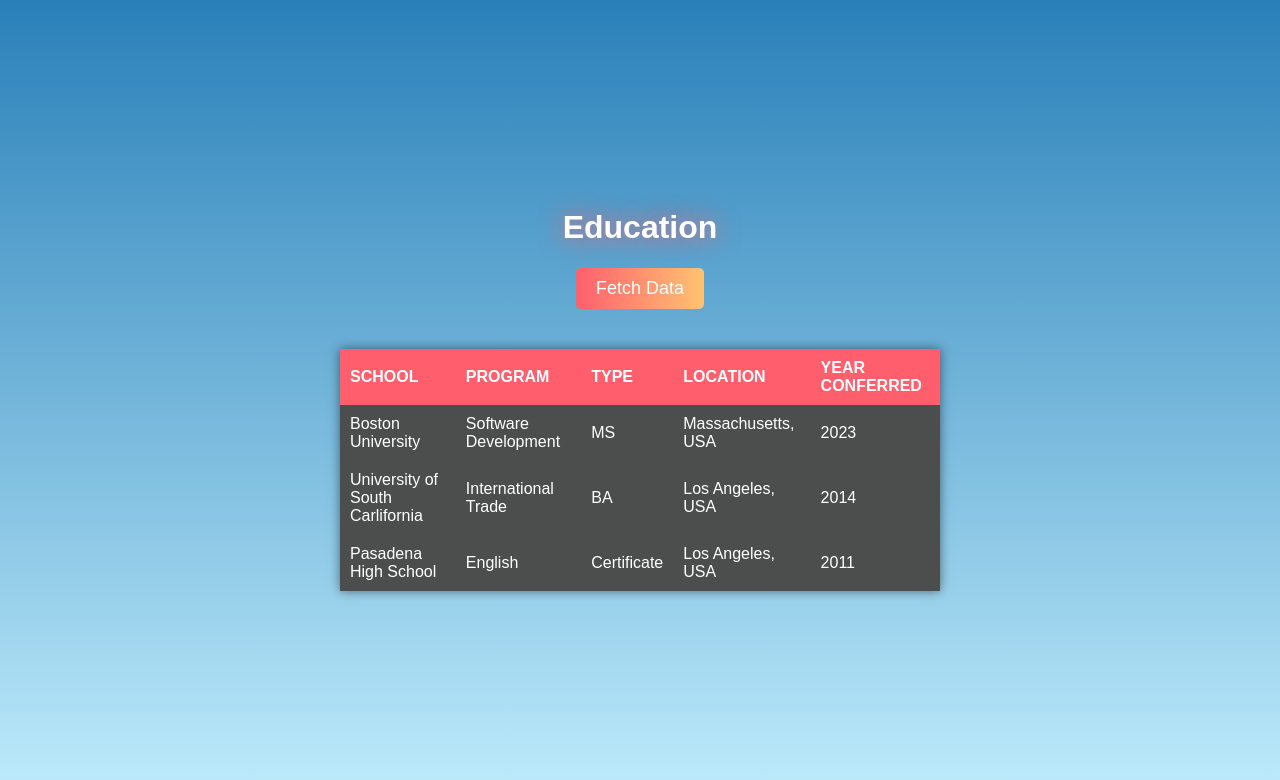
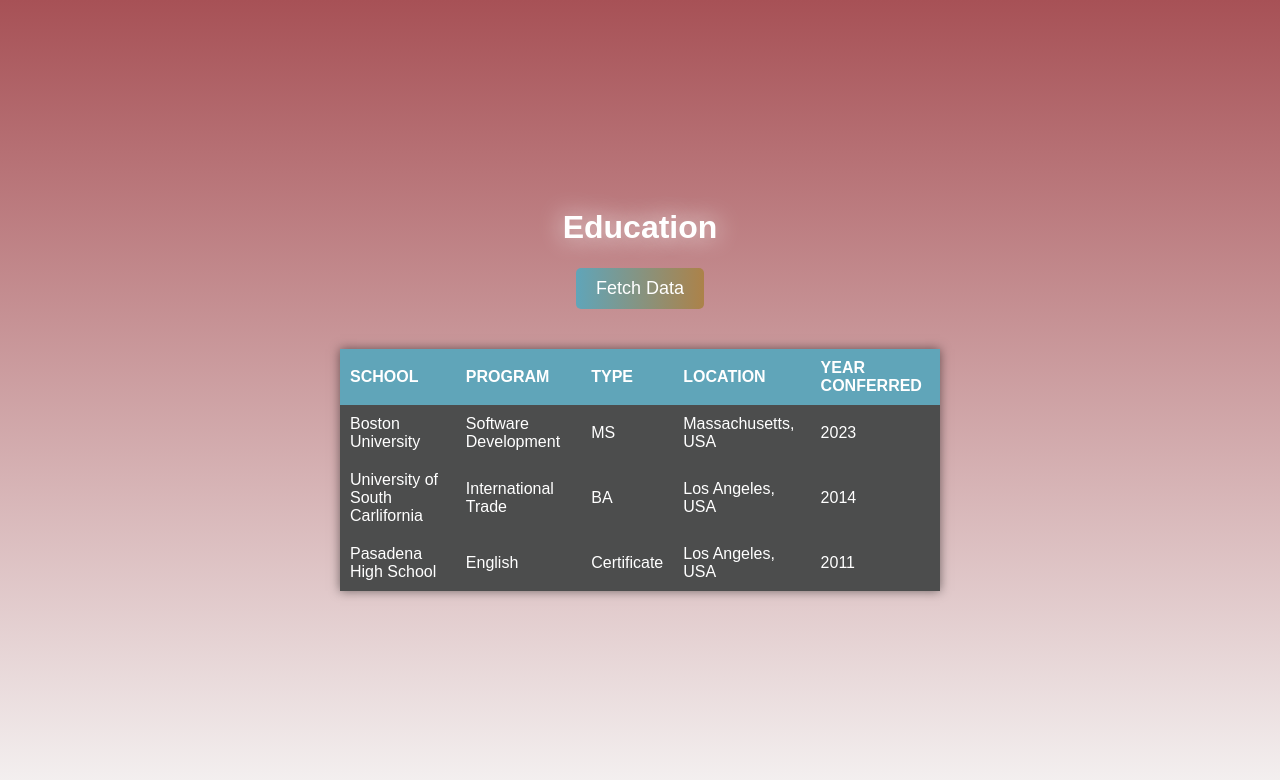
Before and after one commit to Rreiina/CS601_HW5_JIAHEZHOU, a plain HTML site: page index.html in a window 1280 px wide. Both pictures are taken after a click on the button "Fetch Data". Drawn offline with Linux system fonts and the light colour scheme.

Commit message:
Update style.css

```diff
--- a/style.css
+++ b/style.css
@@ -6,7 +6,7 @@ html {
 }
 
 body {
-  background: linear-gradient(to bottom, #2980b9, #bfecfc);
+  background: linear-gradient(to bottom, rgb(167, 81, 86),  rgb(245, 243, 243));
   background-repeat: no-repeat;
   background-size: cover;
   background-position: center;
@@ -21,7 +21,7 @@ body {
 
 h1 {
   margin-top: 0;
-  text-shadow: 0 0 25px #ff5f6d;
+  text-shadow: 0 0 25px #f5f5f5;
 }
 
 .main-container {
@@ -38,7 +38,7 @@ h1 {
 }
 
 button {
-  background: linear-gradient(to right, #ff5f6d, #ffc371);
+  background: linear-gradient(to right, rgb(96, 165, 185),rgb(172, 130, 73));
   border: none;
   color: #fff;
   font-size: 18px;
@@ -49,7 +49,7 @@ button {
 }
 
 button:hover {
-  background: linear-gradient(to right, #ffc371, #ff5f6d);
+  background: linear-gradient(to right, rgb(96, 165, 185),rgb(172, 130, 73));
   animation: tilt-shaking 0.15s infinite;
 }
 
@@ -87,7 +87,7 @@ td {
 }
 
 th {
-  background-color: #ff5f6d;
+  background-color:  rgb(96, 165, 185);
   color: #fff;
 }
 
@@ -107,6 +107,6 @@ tr:not(:first-child):hover {
     box-shadow: 0 0 5px #fff;
   }
   100% {
-    box-shadow: 0 0 20px #fff, 0 0 30px #ff5f6d, 0 0 40px #ffc371;
+    box-shadow: 0 0 20px #fff, 0 0 30px  rgb(96, 165, 185), 0 0 40px rgb(172, 130, 73);
   }
 }
```
